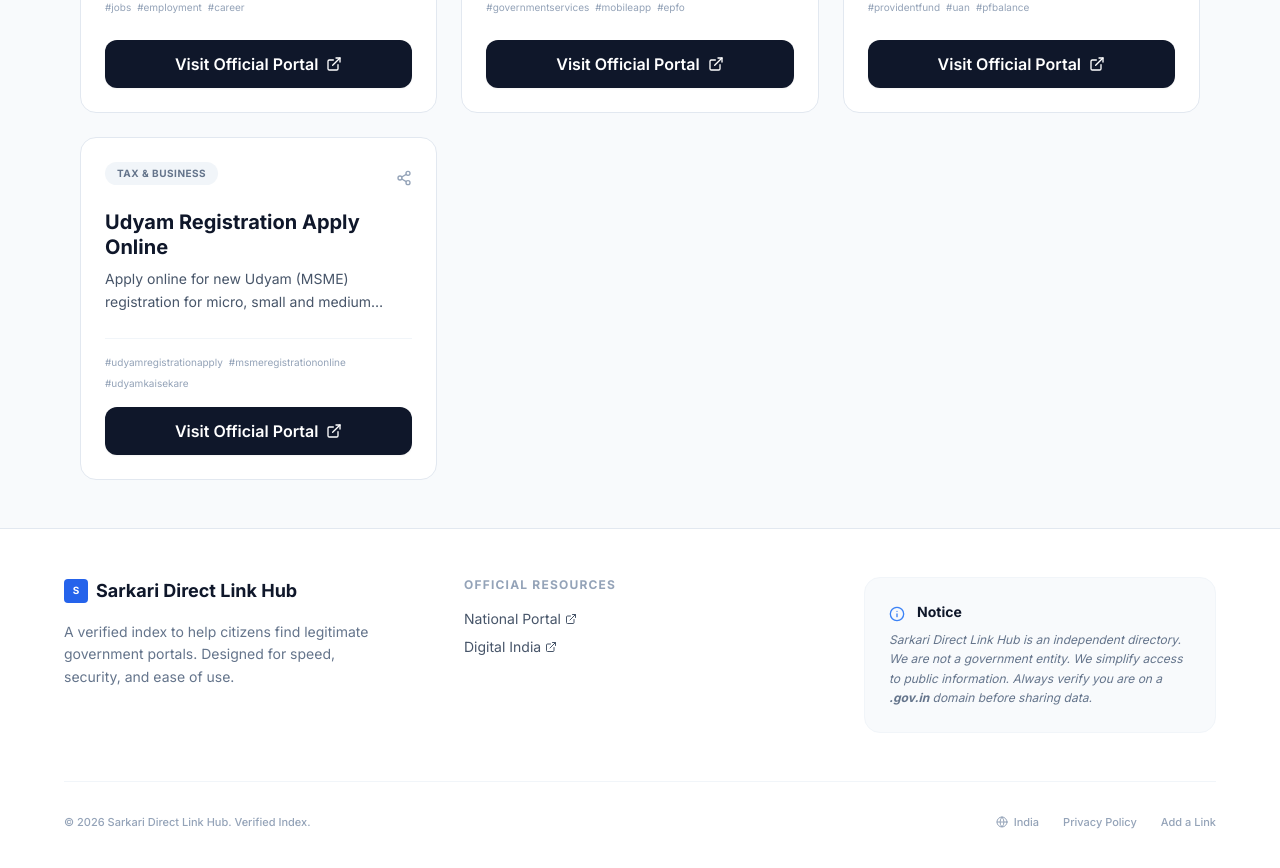
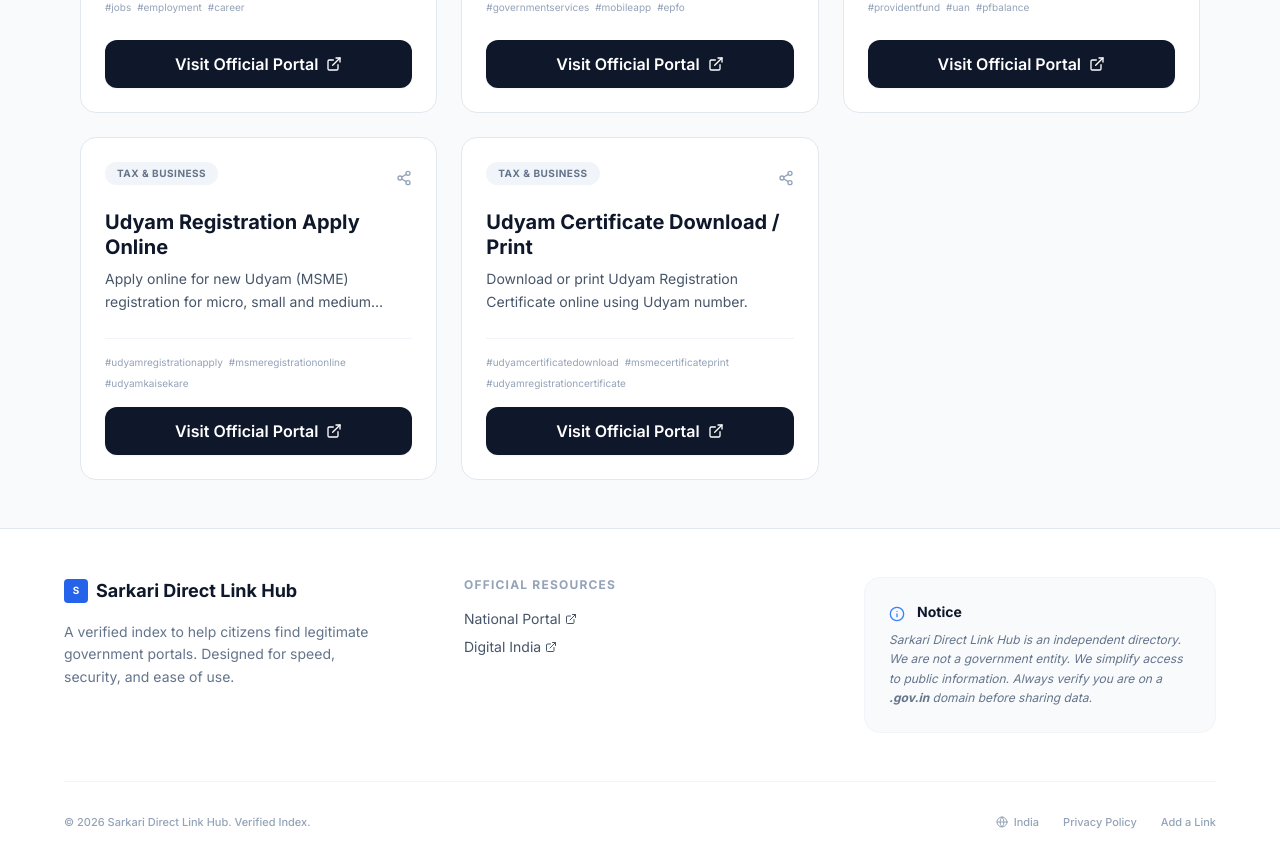
Before and after one commit to Shivam-kumar-coder/sarkari-links-hub, a React (Vite) app: page / in a window 1280 px wide. Shown: the part 1680-2548 px from the top of the page. Built offline with nearby package versions, Linux system fonts and the light colour scheme.

Commit message:
Add Udyam Certificate Download link to links.ts

```diff
--- a/data/links.ts
+++ b/data/links.ts
@@ -105,5 +105,13 @@ export const links: GovernmentLink[] = [
     category: "Tax & Business",
     description: "Apply online for new Udyam (MSME) registration for micro, small and medium businesses.",
     keywords: ["udyam registration apply","msme registration online","udyam kaise kare","new udyam registration","udyog aadhaar registration"]
+  },
+  {
+    id: "14",
+    title: "Udyam Certificate Download / Print",
+    url: "https://udyamregistration.gov.in/PrintUdyamRegistration.aspx",
+    category: "Tax & Business",
+    description: "Download or print Udyam Registration Certificate online using Udyam number.",
+    keywords: ["udyam certificate download","msme certificate print","udyam registration certificate","udyam certificate pdf","print udyam certificate"]
   }
 ];
```
